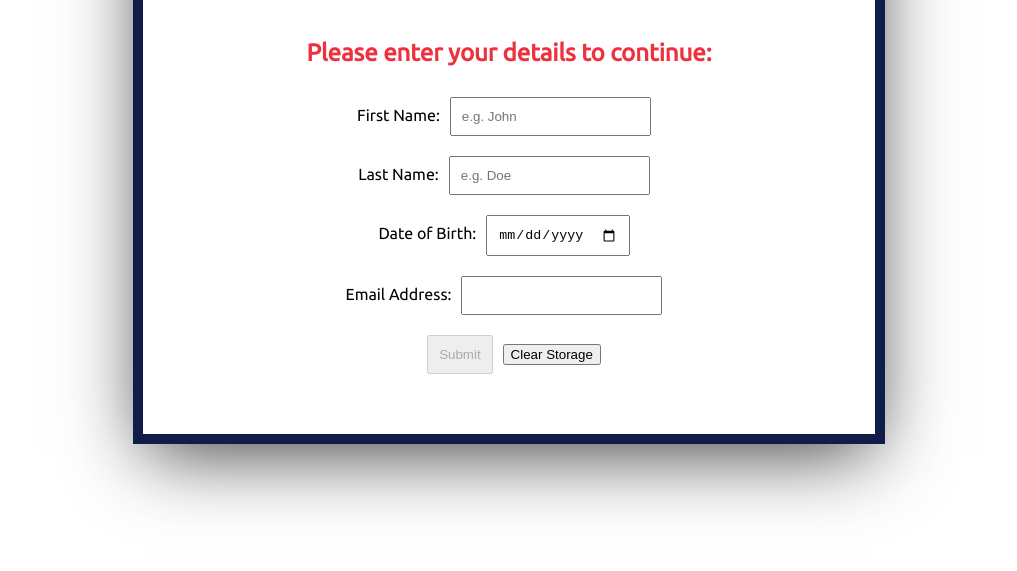
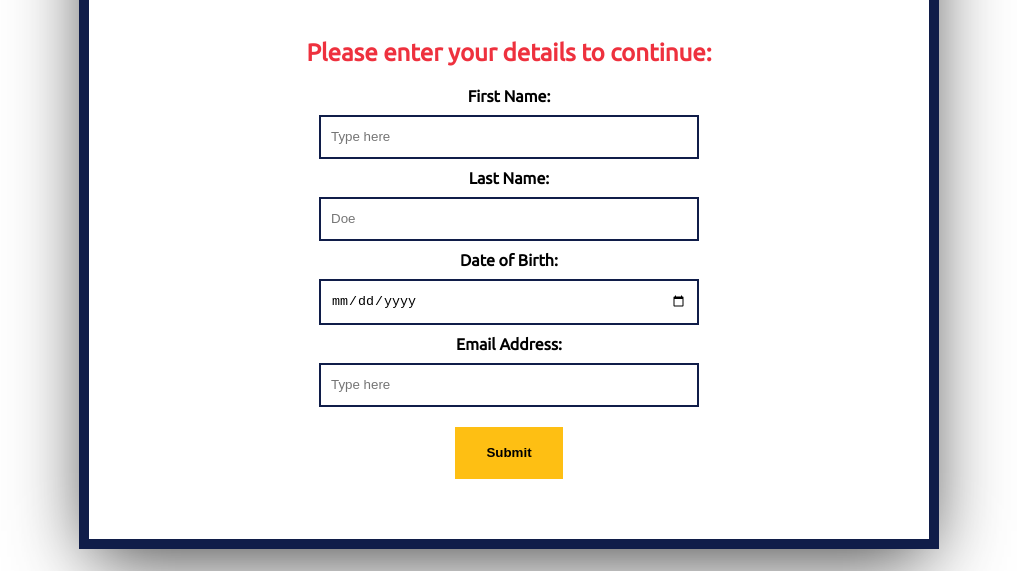
Before and after one commit to sturnergeddon/SIMON_TEST, a React app: page / in a window 1280 px wide. Shown: the part 229-800 px from the top of the page, without its empty margins (131-1148 px from the left). Built offline with nearby package versions, Linux system fonts and the light colour scheme.

Commit message:
Final Touch ups

```diff
--- a/src/index.js
+++ b/src/index.js
@@ -12,13 +12,11 @@ class NewForm extends React.Component {
     this.submitForm = this.submitForm.bind(this);
     this.validate = this.validate.bind(this);
     this.onChange = this.onChange.bind(this);
-    this.reset = this.reset.bind(this);
     this.validateEmail = this.validateEmail.bind(this);
   }
 
   componentDidMount() {
-    console.log("CDM", localStorage);
-
+    /* console.log("CDM", localStorage);
     let stFN = localStorage.getItem("first_name");
     let stLN = localStorage.getItem("last_name");
     let stDOB = localStorage.getItem("date_of_birth");
@@ -34,45 +32,30 @@ class NewForm extends React.Component {
     }
     if (stEM !== "undefined") {
       document.getElementById("email").value = stEM;
-    }
-
-    console.log("json", stFN);
+    }*/
   }
 
   onChange() {
-    //localStorage.setItem('field', 'value');
-    //e.preventDefault()
-
-    let first_name = this.state.first_name;
+    /*let first_name = this.state.first_name;
     let last_name = this.state.last_name;
     let date_of_birth = this.state.date_of_birth;
     let email = this.state.email;
-    //let age = this.state.age;
-    // console.log("onch - fn", first_name);
-    //itemsArray.push(field.value)
 
     localStorage.setItem("first_name", first_name);
     localStorage.setItem("last_name", last_name);
     localStorage.setItem("date_of_birth", date_of_birth);
     localStorage.setItem("email", email);
-    //localStorage.setItem("age", age);
-
-    console.log("ONCHG", localStorage);
-    // console.log("JSON firstname", first_name.value);
-  }
-
-  reset() {
-    localStorage.clear(); //store.dispatch({ type: "RESET_DATA" });
+*/
+    //console.log("ONCHG", localStorage);
   }
 
   validateEmail(email) {
-    console.log("validemailtest", email);
+    //console.log("validemailtest", email);
     let em = /^(([^<>()[\]\\.,;:\s@\"]+(\.[^<>()[\]\\.,;:\s@\"]+)*)|(\".+\"))@((\[[0-9]{1,3}\.[0-9]{1,3}\.[0-9]{1,3}\.[0-9]{1,3}\])|(([a-zA-Z\-0-9]+\.)+[a-zA-Z]{2,}))$/;
     return em.test(email);
   }
 
   validate() {
-    let valid = true;
     let nameValid = false;
     let ageValid = false;
     let emailValid = false;
@@ -86,41 +69,41 @@ class NewForm extends React.Component {
     let age = today.getFullYear() - birthDate.getFullYear();
     let m = today.getMonth() - birthDate.getMonth();
 
-    console.log("Run Validation", valid);
+    // console.log("Run Validation", valid);
 
     /* Check existence of both names and that they meet the required length */
     if (fn && fn.length >= 2 && (ln && ln.length >= 2)) {
       nameValid = true;
     }
-    console.log("Name valid? ", nameValid);
+    // console.log("Name valid? ", nameValid);
 
     /* Check age in relation to today's date */
 
     if (m < 0 || (m === 0 && today.getDate() < birthDate.getDate())) {
       age--;
     }
-
     this.setState({ age: age });
 
     /* And if they're a valid age... */
     if (age !== 0 && age >= 18 && age <= 150) {
       ageValid = true;
     }
-    console.log("valid age? ", ageValid);
+    //  console.log("valid age? ", ageValid);
 
+    /* Run email validation function */
     if (email && this.validateEmail(email)) {
       emailValid = true;
     } else {
       emailValid = false;
     }
-    console.log("Valid Email? ", emailValid);
+    //console.log("Valid Email? ", emailValid);
 
     /* Do final validation checks to ensure we're good to go */
     if (nameValid && ageValid && emailValid) {
       isSubmitValid = true;
     }
     /* Set the state.. */
-    console.log("valid passed? ", isSubmitValid);
+    //  console.log("valid passed? ", isSubmitValid);
     this.setState({ isSubmitValid: isSubmitValid });
     this.onChange();
     return { isSubmitValid };
@@ -141,6 +124,7 @@ class NewForm extends React.Component {
           <h2>Please enter your details to continue:</h2>
 
           <form onSubmit={this.submitForm}>
+            <div className="formfields">
               <div>
                 <label>
                   First Name:
@@ -148,9 +132,11 @@ class NewForm extends React.Component {
                     id="first_name"
                     type="text"
                     name="first_name"
-                  placeholder="e.g. John"
+                    placeholder="Type here"
                     onBlur={this.validate}
-                  onChange={e => this.setState({ first_name: e.target.value })}
+                    onChange={e =>
+                      this.setState({ first_name: e.target.value })
+                    }
                   />
                 </label>
               </div>
@@ -161,7 +147,7 @@ class NewForm extends React.Component {
                     id="last_name"
                     type="text"
                     name="last_name"
-                  placeholder="e.g. Doe"
+                    placeholder="Doe"
                     onBlur={this.validate}
                     onChange={e => this.setState({ last_name: e.target.value })}
                   />
@@ -188,14 +174,19 @@ class NewForm extends React.Component {
                     id="email"
                     type="email"
                     name="email"
+                    placeholder="Type here"
                     onBlur={this.validate}
                     onChange={e => this.setState({ email: e.target.value })}
                   />
                 </label>
               </div>
-            <input type="submit" value="Submit" disabled={!isSubmitValid} />
-
-            <button onClick={() => localStorage.clear()}>Clear Storage</button>
+              <input
+                className="button"
+                type="submit"
+                value="Submit"
+                disabled={!isSubmitValid}
+              />
+            </div>
           </form>
         </div>
       </div>
@@ -205,3 +196,5 @@ class NewForm extends React.Component {
 
 const rootElement = document.getElementById("root");
 ReactDOM.render(<NewForm />, rootElement);
+
+/*  <button onClick={() => localStorage.clear()}>Clear Storage</button> */
--- a/src/styles.css
+++ b/src/styles.css
@@ -16,7 +16,7 @@
   color: #ee313e;
   border: 10px solid #101d49;
   border-radius: 0px;
-  max-width: 50%;
+  max-width: 740px;
   margin: 0px auto;
   padding: 50px;
   -webkit-box-shadow: 0px 20px 74px -12px rgba(0, 0, 0, 0.77);
@@ -27,13 +27,40 @@
 form label {
   color: #000;
   padding: 0px;
+  display: grid;
+  font-weight: 700;
 }
 
 form input {
   padding: 10px;
   margin: 10px;
+  border: 2px solid #101d49;
+  line-height: 20px;
 }
 
+form {
+  margin: 0px;
+}
 h1 {
   padding: 50px 0px;
 }
+
+.formfields {
+  min-width: 50vmin;
+  border: 0px solid red;
+}
+
+.button {
+  background-color: #febf13 !important;
+  color: #000;
+  border: 2px solid #febf13;
+  padding: 0 2.2em;
+  line-height: 48px;
+  font-weight: 700;
+  border-radius: 0;
+}
+.button:hover {
+  background: #fff !important;
+  color: #000;
+  transition: background 0.3s cubic-bezier(0.8, 0.37, 0.21, 0.8);
+}
```
Lines whose indentation alone changed are shown as unchanged.
